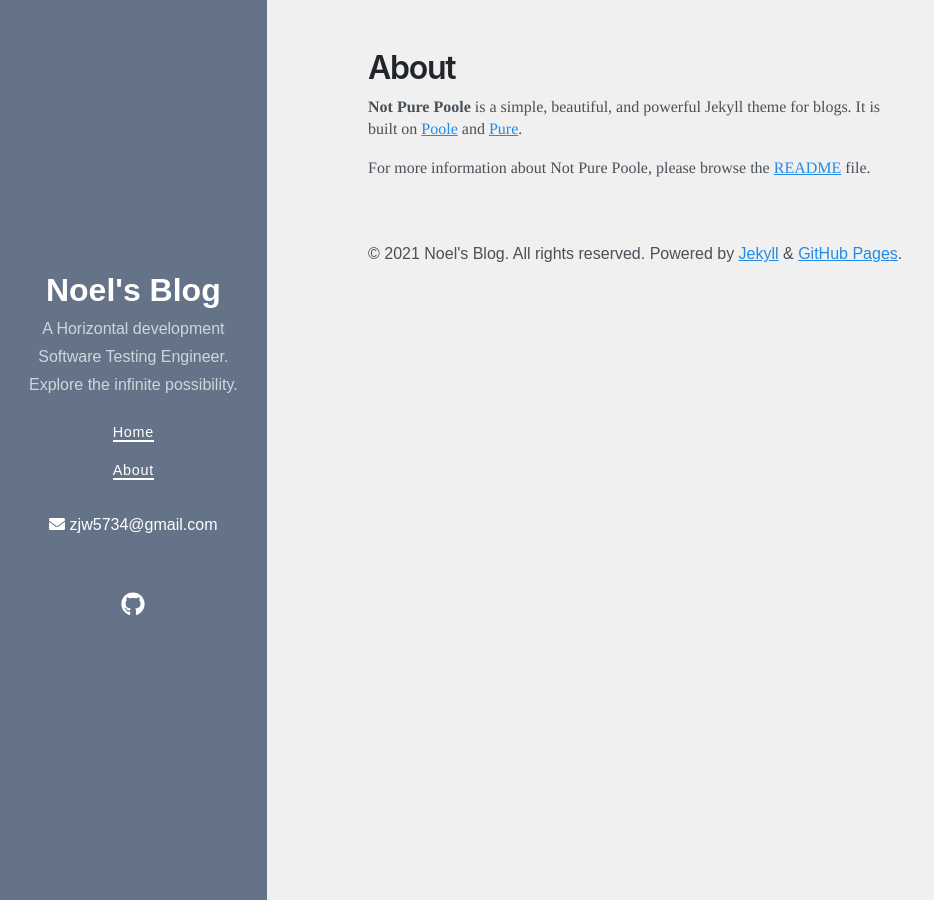
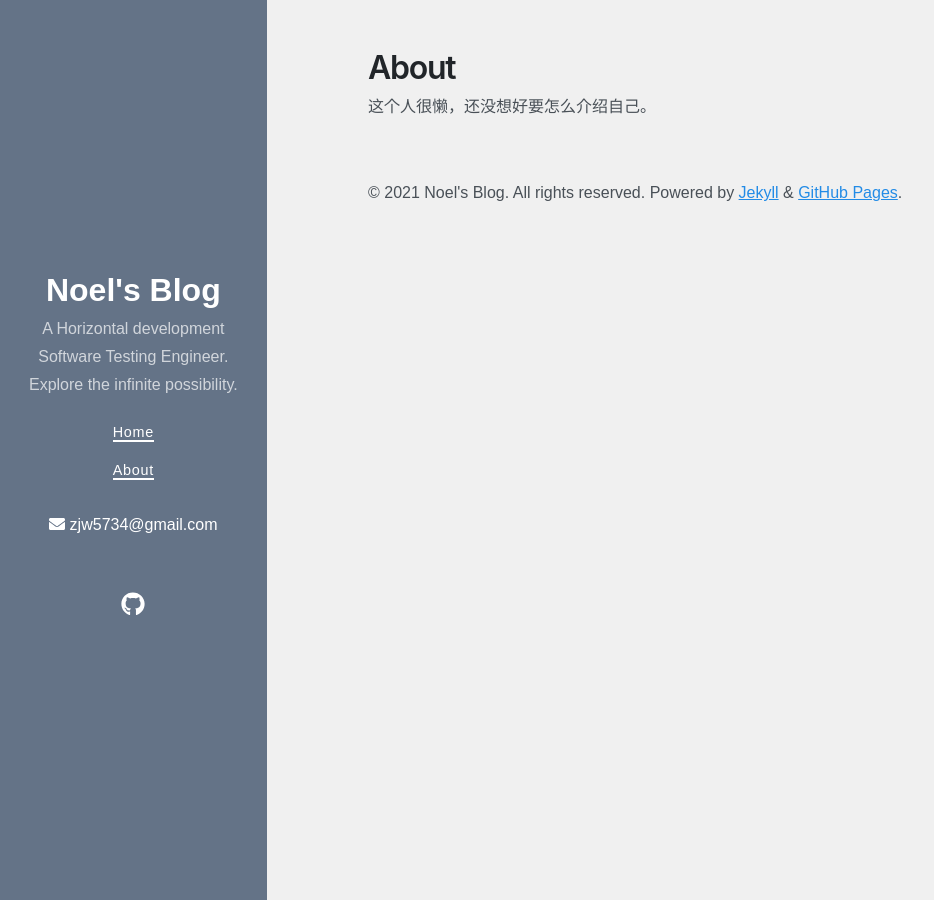
Before and after one commit to jiaw-Zh/jiaw-Zh.github.io, a Jekyll site: the page built from about.md, in a window 1280 px wide. Shown: the whole page, without its empty margins (0-934 px from the left). Built offline with Jekyll 4.4.1, drawn with Linux system fonts in a browser that asks for light colours; nearby versions of some CDN libraries.

Commit message:
修改关于

```diff
--- a/about.md
+++ b/about.md
@@ -3,6 +3,4 @@
 title: About
 ---
 
-**Not Pure Poole** is a simple, beautiful, and powerful Jekyll theme for blogs. It is built on [Poole](https://github.com/poole/poole) and [Pure](https://purecss.io/).
-
-For more information about Not Pure Poole, please browse the [README](https://github.com/vszhub/not-pure-poole) file.
+这个人很懒，还没想好要怎么介绍自己。
```
